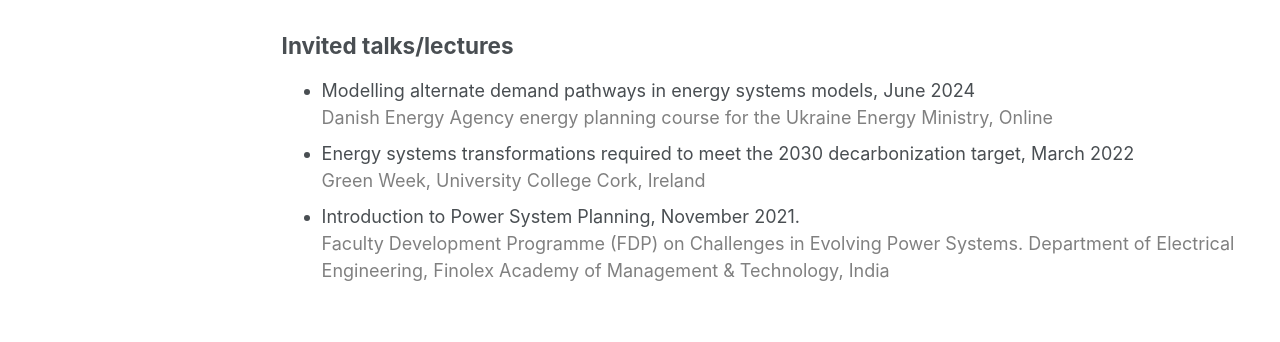
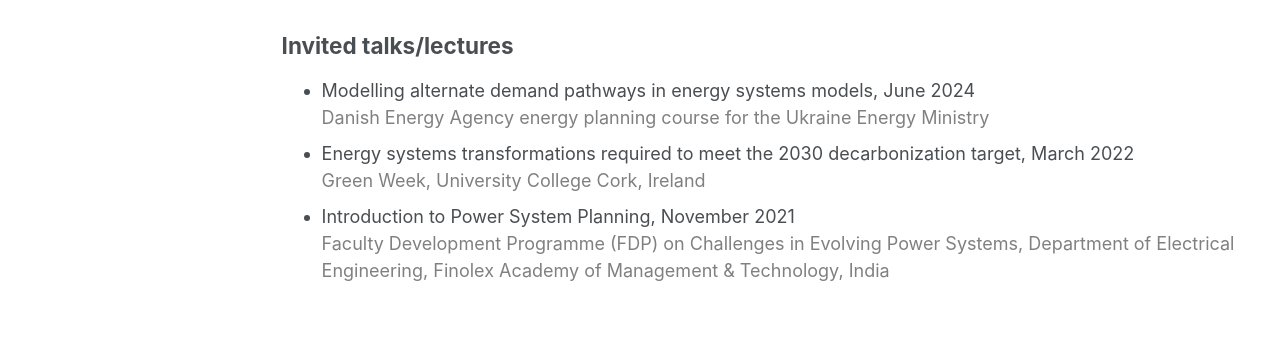
Before and after one commit to ankitagaur93/ankitagaur93.github.io, a Jekyll site: the page built from _pages/talks.html, in a window 1280 px wide and 1379 px high. Shown: the part 687-1029 px from the top of the window. Built offline with Jekyll 4.4.1, drawn with Linux system fonts in a browser that asks for light colours; some web fonts are replaced.

Commit message:
Update talks.html

```diff
--- a/_pages/talks.html
+++ b/_pages/talks.html
@@ -37,15 +37,15 @@ author_profile: true
      <li>
   Modelling alternate demand pathways in energy systems models, June 2024
     <span style="display: block; color: grey;"> Danish Energy Agency
-energy planning course for the Ukraine Energy Ministry, Online </span>
+energy planning course for the Ukraine Energy Ministry </span>
     </li>
      <li>
   Energy systems transformations required to meet the 2030 decarbonization target, March 2022
     <span style="display: block; color: grey;"> Green Week, University College Cork, Ireland </span>
     </li>
     <li>
-   Introduction to Power System Planning, November 2021.
-    <span style="display: block; color: grey;"> Faculty Development Programme (FDP) on Challenges in Evolving Power Systems. Department of Electrical Engineering, Finolex Academy of Management &
+   Introduction to Power System Planning, November 2021
+    <span style="display: block; color: grey;"> Faculty Development Programme (FDP) on Challenges in Evolving Power Systems, Department of Electrical Engineering, Finolex Academy of Management &
 Technology, India</span>
     </li>
 
```
